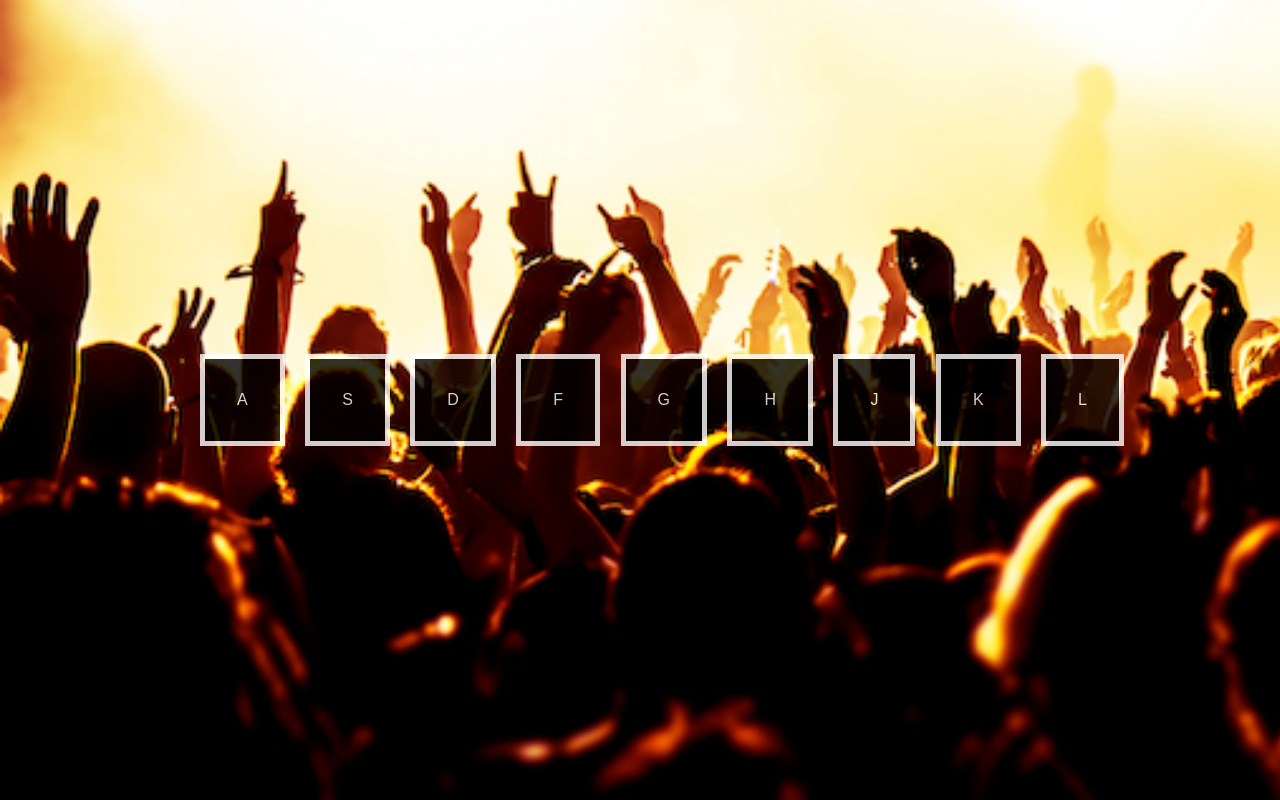
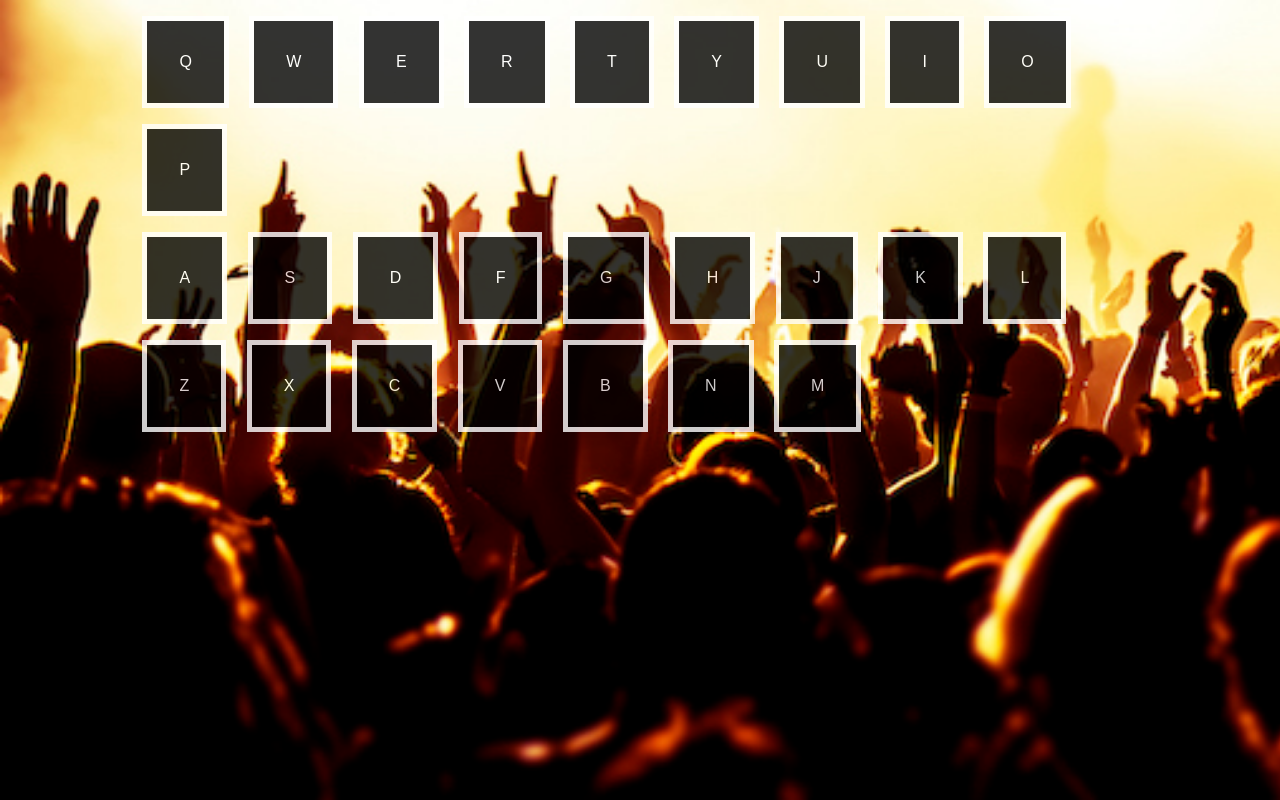
Before and after one commit to NaveenJamdagani/Drum-Kit, a plain HTML site: page index.html in a window 1280 px wide. Drawn offline with Linux system fonts and the light colour scheme.

Commit message:
extra holes added

```diff
--- a/css/index.css
+++ b/css/index.css
@@ -7,12 +7,11 @@ body,html
 	font-family: sans-serif;
 }
 
-#wrapper
+.wrapper
 {
-	position: absolute;
-	top: 50%;
-	left: 15%;
-	transform: translate(0,-50%);
+	display: block;
+	width: 80%;
+	margin: 0 auto;
 }
 
 .alphabet
--- a/index.html
+++ b/index.html
@@ -6,7 +6,39 @@
 		<script src="js/index.js"></script>
 	</head>
 	<body>
-		<div id="wrapper">
+		<div class="wrapper">
+			<div data-key="81" class="alphabet">
+				<span class="keys">Q</span>
+			</div>
+			<div data-key="87" class="alphabet">
+				<span class="keys">W</span>
+			</div>
+			<div data-key="69" class="alphabet">
+				<span class="keys">E</span>
+			</div>
+			<div data-key="82" class="alphabet">
+				<span class="keys">R</span>
+			</div>
+			<div data-key="84" class="alphabet">
+				<span class="keys">T</span>
+			</div>
+			<div data-key="89" class="alphabet">
+				<span class="keys">Y</span>
+			</div>
+			<div data-key="85" class="alphabet">
+				<span class="keys">U</span>
+			</div>
+			<div data-key="73" class="alphabet">
+				<span class="keys">I</span>
+			</div>
+			<div data-key="79" class="alphabet">
+				<span class="keys">O</span>
+			</div>
+			<div data-key="80" class="alphabet">
+				<span class="keys">P</span>
+			</div>
+		</div>
+		<div class="wrapper">
 			<div data-key="65" class="alphabet">
 				<span class="keys">A</span>
 			</div>
@@ -35,14 +67,54 @@
 				<span class="keys">L</span>
 			</div>
 		</div>
+		<div class="wrapper">
+			<div data-key="90" class="alphabet">
+				<span class="keys">Z</span>
+			</div>
+			<div data-key="88" class="alphabet">
+				<span class="keys">X</span>
+			</div>
+			<div data-key="67" class="alphabet">
+				<span class="keys">C</span>
+			</div>
+			<div data-key="86" class="alphabet">
+				<span class="keys">V</span>
+			</div>
+			<div data-key="66" class="alphabet">
+				<span class="keys">B</span>
+			</div>
+			<div data-key="78" class="alphabet">
+				<span class="keys">N</span>
+			</div>
+			<div data-key="77" class="alphabet">
+				<span class="keys">M</span>
+			</div>
+		</div>
 		<audio data-key="65" src="sound/a.mp3"></audio>
-		<audio data-key="83" src="sound/a.mp3"></audio>
+		<audio data-key="66" src="sound/a.mp3"></audio>
+		<audio data-key="67" src="sound/a.mp3"></audio>
 		<audio data-key="68" src="sound/a.mp3"></audio>
+		<audio data-key="69" src="sound/a.mp3"></audio>
 		<audio data-key="70" src="sound/a.mp3"></audio>
 		<audio data-key="71" src="sound/a.mp3"></audio>
 		<audio data-key="72" src="sound/a.mp3"></audio>
+		<audio data-key="73" src="sound/a.mp3"></audio>
 		<audio data-key="74" src="sound/a.mp3"></audio>
 		<audio data-key="75" src="sound/a.mp3"></audio>
 		<audio data-key="76" src="sound/a.mp3"></audio>
+		<audio data-key="77" src="sound/a.mp3"></audio>
+		<audio data-key="78" src="sound/a.mp3"></audio>
+		<audio data-key="79" src="sound/a.mp3"></audio>
+		<audio data-key="80" src="sound/a.mp3"></audio>
+		<audio data-key="81" src="sound/a.mp3"></audio>
+		<audio data-key="82" src="sound/a.mp3"></audio>
+		<audio data-key="83" src="sound/a.mp3"></audio>
+		<audio data-key="84" src="sound/a.mp3"></audio>
+		<audio data-key="85" src="sound/a.mp3"></audio>
+		<audio data-key="86" src="sound/a.mp3"></audio>
+		<audio data-key="87" src="sound/a.mp3"></audio>
+		<audio data-key="88" src="sound/a.mp3"></audio>
+		<audio data-key="89" src="sound/a.mp3"></audio>
+		<audio data-key="90" src="sound/a.mp3"></audio>
 	</body>
 </html>
```
